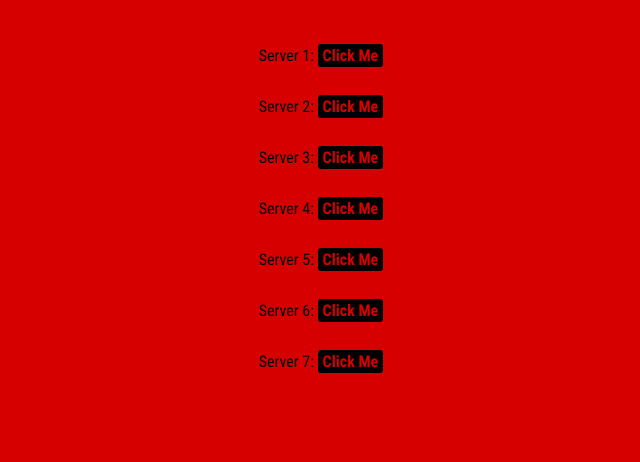
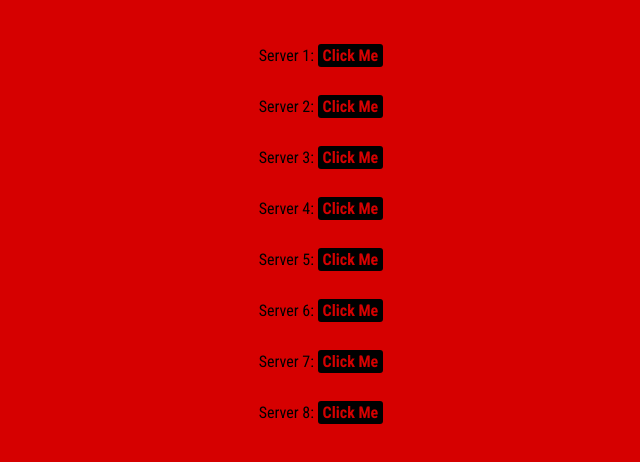
Before and after one commit to hydrasearch/allsites, a plain HTML site: page index.html in a window 1280 px wide. Shown: the whole page, without its empty margins (319-959 px from the left). Drawn offline with Linux system fonts and the light colour scheme.

Commit message:
Update index.html

```diff
--- a/index.html
+++ b/index.html
@@ -59,5 +59,6 @@
     <p>Server 5: <a href="https://mathpunchproxy.netlify.app" target="_blank">Click Me</a></p>
     <p>Server 6: <a href="https://oklahomastateschools.vercel.app" target="_blank">Click Me</a></p>
     <p>Server 7: <a href="https://mathpunchproxy.pages.dev" target="_blank">Click Me</a></p>
+    <p>Server 8: <a href="https://hydra.global.ssl.fastly.net" target="_blank">Click Me</a></p>
 </body>
 </html>
```
